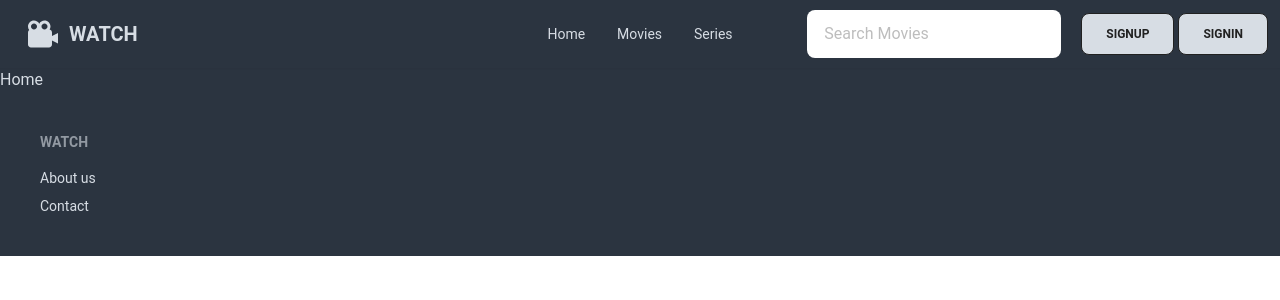
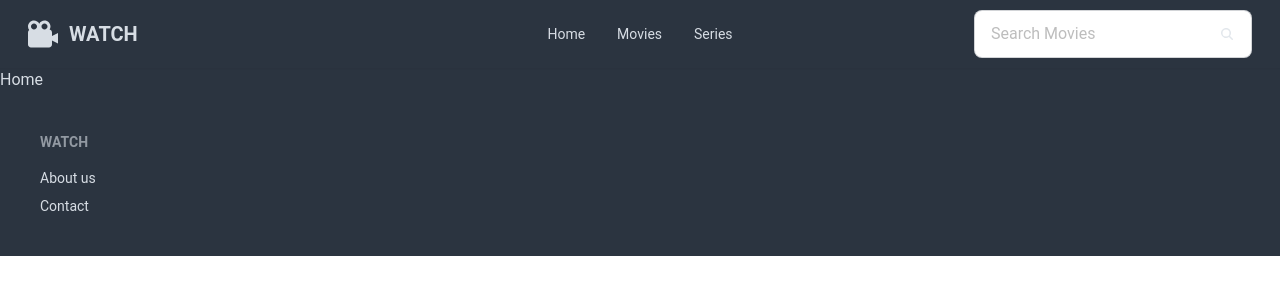
Before and after one commit to 1Menna/Movies_Website, a React (Vite) app: page / in a window 1280 px wide. Shown: the top 300 px of the page. Built offline with nearby package versions, Linux system fonts and the light colour scheme.

Commit message:
removed signin&signup icon

```diff
--- a/src/Components/Header.jsx
+++ b/src/Components/Header.jsx
@@ -1,5 +1,5 @@
 import React from 'react';
-import { Link } from 'react-router-dom'
+import { Link } from 'react-router-dom';
 import { Button } from "@material-tailwind/react";
 import { BiSolidCameraMovie } from "react-icons/bi";
 
@@ -14,13 +14,24 @@
               <path strokeLinecap="round" strokeLinejoin="round" strokeWidth="2" d="M4 6h16M4 12h8m-8 6h16" />
             </svg>
           </div>
-          <ul tabIndex={0} className="menu menu-sm dropdown-content rounded-box z-1 mt-3 w-52 p-2 shadow bg-neutral text-neutral-content">
-          <li><Link to="./" className="hover:text-info">Home</Link></li>
-          <li><Link to="./Movies" className="hover:text-info">Movies</Link></li>
-          <li><Link to="./Series" className="hover:text-info">Series</Link></li>
+          <ul tabIndex={0} className="menu menu-sm dropdown-content mt-3 z-[1] p-2 shadow bg-neutral rounded-box w-52 text-neutral-content">
+            <li>
+              <div className="form-control">
+                <input
+                  type="text"
+                  placeholder="Search Movies"
+                  className="input input-bordered w-full"
+                />
+              </div>
+            </li>
+            <li><Link to="./" className="hover:text-info">Home</Link></li>
+            <li><Link to="./Movies" className="hover:text-info">Movies</Link></li>
+            <li><Link to="./Series" className="hover:text-info">Series</Link></li>
           </ul>
         </div>
-        <a className="btn btn-ghost text-xl text-neutral-content"><BiSolidCameraMovie className='text-4xl' /> WATCH</a>
+        <Link to="/" className="btn btn-ghost text-xl text-neutral-content">
+          <BiSolidCameraMovie className='text-4xl' /> WATCH
+        </Link>
       </div>
 
       {/* Desktop Menu (Hidden on mobile) */}
@@ -32,18 +43,19 @@
         </ul>
       </div>
 
-      {/* Search Bar */}
-      <div className="navbar-end">
-        <label className="input flex me-5">
-          <input type="search" required placeholder="Search Movies" />
+      {/* Search Bar (Visible only on desktop) */}
+      <div className="navbar-end hidden lg:flex">
+        <label className="input input-bordered flex items-center gap-2 me-5">
+          <input
+            type="search"
+            className="grow"
+            placeholder="Search Movies"
+            required
+          />
+          <svg xmlns="http://www.w3.org/2000/svg" viewBox="0 0 16 16" fill="currentColor" className="w-4 h-4 opacity-70">
+            <path fillRule="evenodd" d="M9.965 11.026a5 5 0 1 1 1.06-1.06l2.755 2.754a.75.75 0 1 1-1.06 1.06l-2.755-2.754ZM10.5 7a3.5 3.5 0 1 1-7 0 3.5 3.5 0 0 1 7 0Z" clipRule="evenodd" />
+          </svg>
         </label>
-        <Link to='/SignUp' className="hover:text-info">
-        <Button className='bg-neutral-content me-1' variant="outlined">SignUp</Button>
-        </Link>
-
-        <Link to='/SignIn' className="hover:text-info">
-        <Button className='bg-neutral-content me-1' variant="outlined">SignIn</Button>
-        </Link>
       </div>
     </div>
   );
--- a/src/Components/View.jsx
+++ b/src/Components/View.jsx
@@ -10,8 +10,8 @@
 
 const View = ({Show}) => {
   return (
-    <div>
-    <Card className="m-5 max-w-[290px] min-w-[300px] rounded-none">
+    <div className="group relative">
+    <Card className="m-5 max-w-[290px] min-w-[300px] rounded-none group-hover:opacity-50 transition-opacity duration-400">
       <CardHeader floated={false} className="h-96 m-0 rounded-none"> {/* Added rounded-none here */}
         <img
           src={`https://media.themoviedb.org/t/p/w440_and_h660_face${Show.poster_path}`}
```
